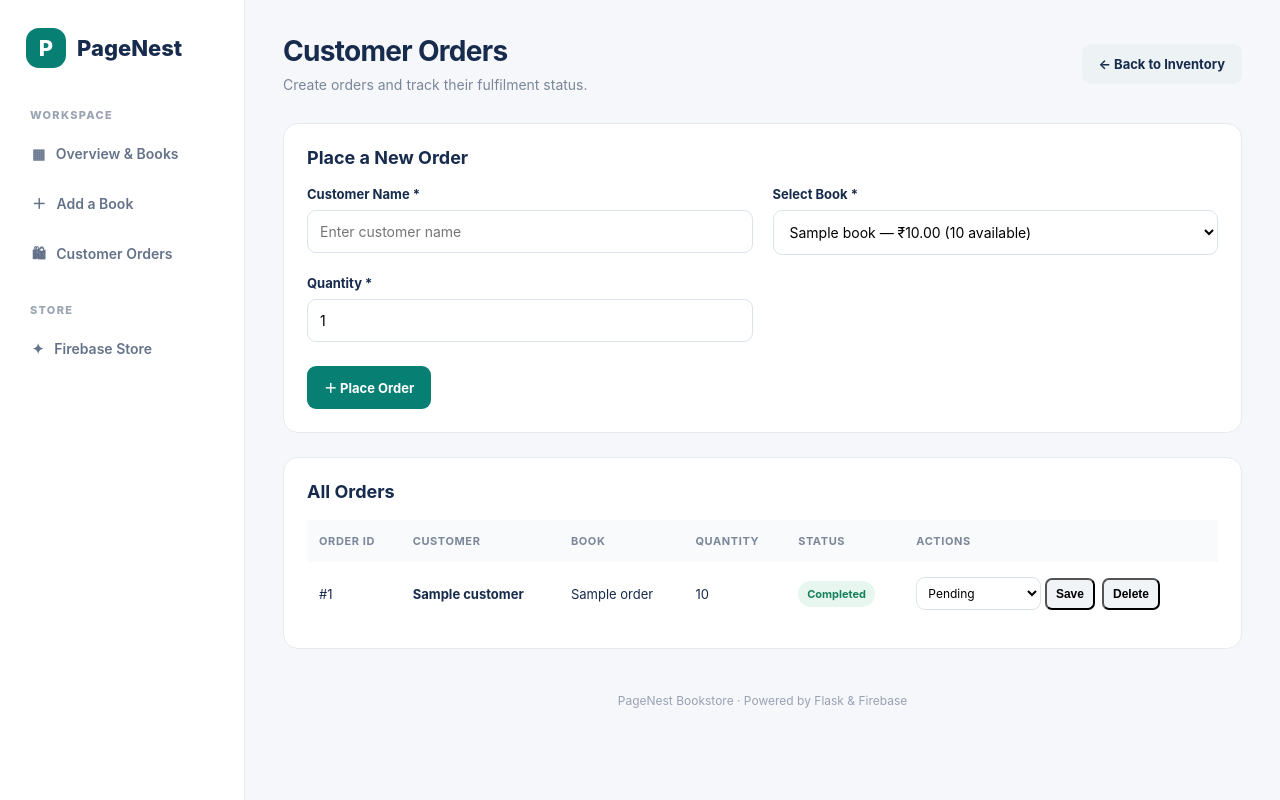
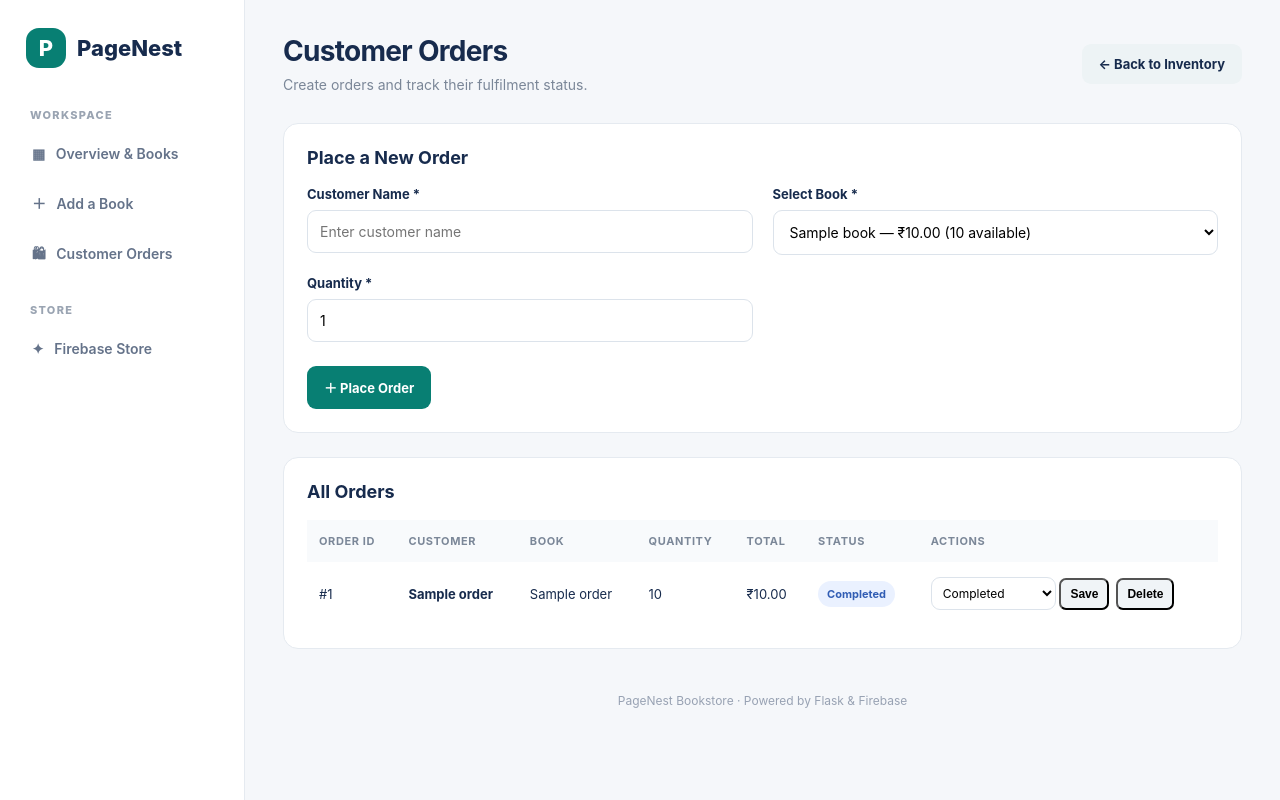
Before and after one commit to suriya2909/online-bookstore, a Flask app: template templates/orders.html in a window 1280 px wide. Run offline with Flask 3, Linux system fonts and the light colour scheme; the template is opened without the code that fills it: most values are stand-ins (such as "Sample title", 1, 10 or a date in 2020); parts of the project's set-up code (start-up, migrations or seed data) failed here and were passed over.

Commit message:
Fix customer orders template

```diff
--- a/templates/orders.html
+++ b/templates/orders.html
@@ -1,6 +1,7 @@
 
 {% extends "base.html" %}
 {% block title %}Customer Orders | PageNest{% endblock %}
+
 {% block content %}
 <header class="topbar">
   <div>
@@ -12,74 +13,134 @@
 
 <section class="panel">
   <h2>Place a New Order</h2>
-  {% if books %}
-  <form method="POST">
+
+  {% if books and books|selectattr('stock', 'gt', 0)|list %}
+  <form method="POST" action="{{ url_for('orders') }}">
     <div class="form-grid">
       <div class="field">
-        <label for="customer">Customer Name *</label>
-        <input id="customer" name="customer" placeholder="Enter customer name" required>
+        <label for="customer_name">Customer Name *</label>
+        <input
+          id="customer_name"
+          name="customer_name"
+          placeholder="Enter customer name"
+          required
+        >
       </div>
+
       <div class="field">
         <label for="book_id">Select Book *</label>
         <select id="book_id" name="book_id" required>
           {% for b in books %}
-          {% if b.quantity|int > 0 %}
-          <option value="{{ b.id }}">{{ b.title }} — ₹{{ "%.2f"|format(b.price|float) }} ({{ b.quantity }} available)</option>
+            {% if b.stock|int > 0 %}
+            <option value="{{ b.id }}">
+              {{ b.title }} — ₹{{ "%.2f"|format(b.price|float) }}
+              ({{ b.stock }} available)
+            </option>
             {% endif %}
           {% endfor %}
         </select>
       </div>
+
       <div class="field">
         <label for="quantity">Quantity *</label>
-        <input id="quantity" name="quantity" type="number" min="1" value="1" required>
+        <input
+          id="quantity"
+          name="quantity"
+          type="number"
+          min="1"
+          value="1"
+          required
+        >
       </div>
     </div>
+
     <div class="form-actions">
       <button class="button" type="submit">＋ Place Order</button>
     </div>
   </form>
   {% else %}
-  <p class="subtitle">Add books with available stock before placing an order.</p>
-  <br><a class="button" href="/add">Add a Book</a>
+    <p class="subtitle">
+      No books with available stock. Add a book or update its stock first.
+    </p>
+    <br>
+    <a class="button" href="/add">Add a Book</a>
   {% endif %}
 </section>
 
 <section class="panel">
   <h2>All Orders</h2>
+
   <div class="table-wrap">
     <table>
       <thead>
         <tr>
-        <th>Order ID</th><th>Customer</th><th>Book</th>
-        <th>Quantity</th><th>Status</th><th>Actions</th>
+          <th>Order ID</th>
+          <th>Customer</th>
+          <th>Book</th>
+          <th>Quantity</th>
+          <th>Total</th>
+          <th>Status</th>
+          <th>Actions</th>
         </tr>
       </thead>
+
       <tbody>
         {% for o in orders %}
         <tr>
           <td>#{{ o.id[:7] }}</td>
-        <td class="book-title">{{ o.customer }}</td>
-        <td>{{ o.book_title }}</td>
-        <td>{{ o.quantity }}</td>
-        <td><span class="badge {% if o.status == 'Pending' %}pending{% elif o.status == 'Shipped' %}shipped{% elif o.status == 'Cancelled' %}cancelled{% endif %}">{{ o.status }}</span></td>
+          <td class="book-title">
+            {{ o.customer_name|default(o.customer|default('Unknown')) }}
+          </td>
+          <td>{{ o.book_title|default('Unknown book') }}</td>
+          <td>{{ o.quantity|default(0) }}</td>
+          <td>₹{{ "%.2f"|format(o.total|default(0)|float) }}</td>
+
+          <td>
+            <span class="badge
+              {% if o.status == 'Pending' %}pending
+              {% elif o.status == 'Completed' %}shipped
+              {% elif o.status == 'Cancelled' %}cancelled
+              {% endif %}">
+              {{ o.status|default('Pending') }}
+            </span>
+          </td>
+
           <td>
             <div class="actions">
-            <form method="POST" action="/order-status/{{ o.id }}">
-              <select name="status" aria-label="Order status" style="width:125px;padding:7px;font-size:12px">
-                {% for s in ['Pending','Processing','Shipped','Delivered','Cancelled'] %}
-                <option {% if o.status == s %}selected{% endif %}>{{ s }}</option>
+              <form method="POST"
+                    action="{{ url_for('update_order_status', order_id=o.id) }}">
+                <select
+                  name="status"
+                  aria-label="Order status"
+                  style="width:125px;padding:7px;font-size:12px"
+                >
+                  {% for s in ['Pending', 'Processing', 'Completed', 'Cancelled'] %}
+                  <option value="{{ s }}"
+                    {% if o.status|default('Pending') == s %}selected{% endif %}>
+                    {{ s }}
+                  </option>
                   {% endfor %}
                 </select>
                 <button class="action-link" type="submit">Save</button>
               </form>
-            <form method="POST" action="/order-delete/{{ o.id }}" onsubmit="return confirm('Delete this order?')">
+
+              <form
+                method="POST"
+                action="{{ url_for('delete_order', order_id=o.id) }}"
+                onsubmit="return confirm('Delete this order?')"
+              >
                 <button class="action-link" type="submit">Delete</button>
               </form>
             </div>
           </td>
         </tr>
+
         {% else %}
-      <tr><td colspan="6"><div class="empty">No customer orders yet.</div></td></tr>
+        <tr>
+          <td colspan="7">
+            <div class="empty">No customer orders yet.</div>
+          </td>
+        </tr>
         {% endfor %}
       </tbody>
     </table>
```
Lines whose indentation alone changed are shown as unchanged.
